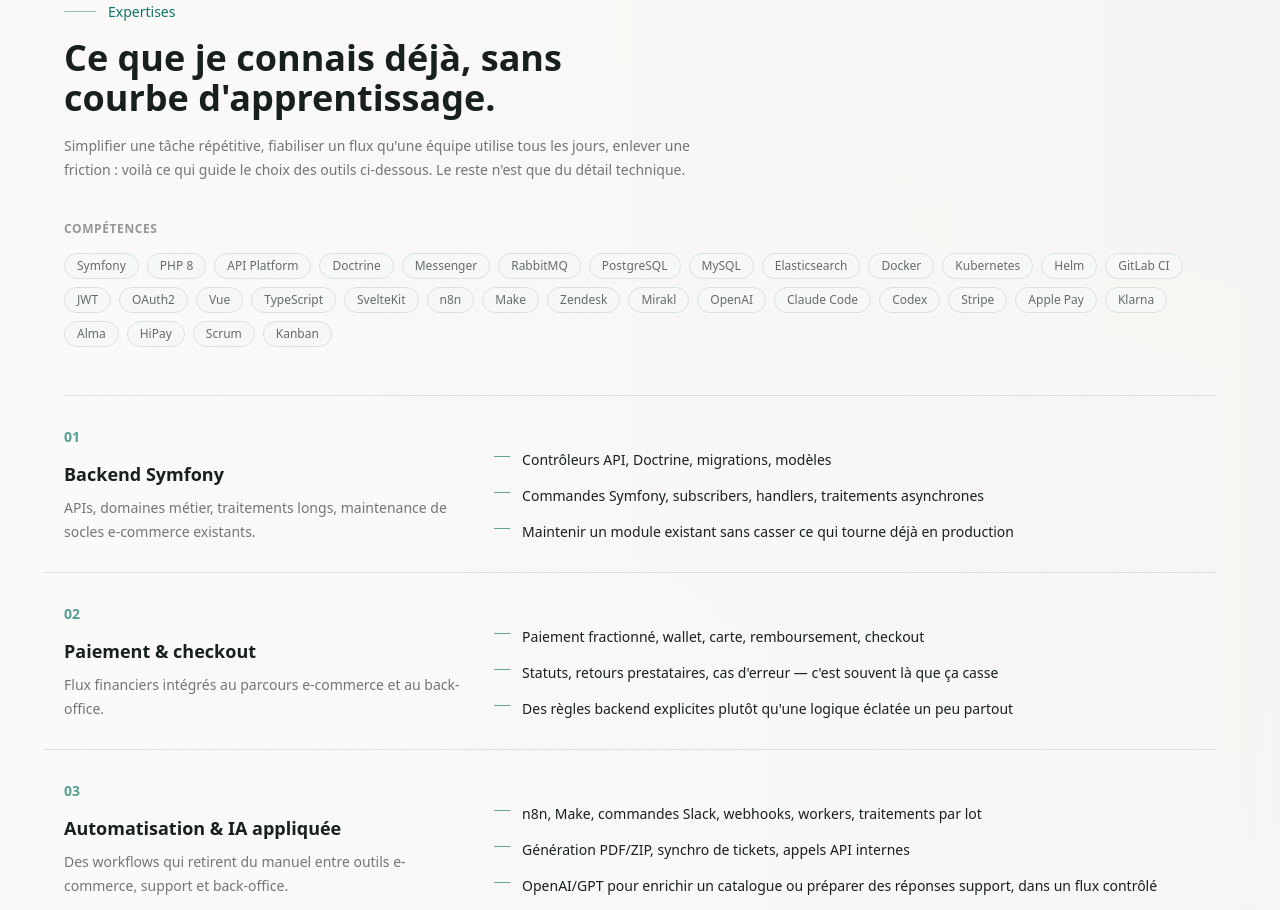
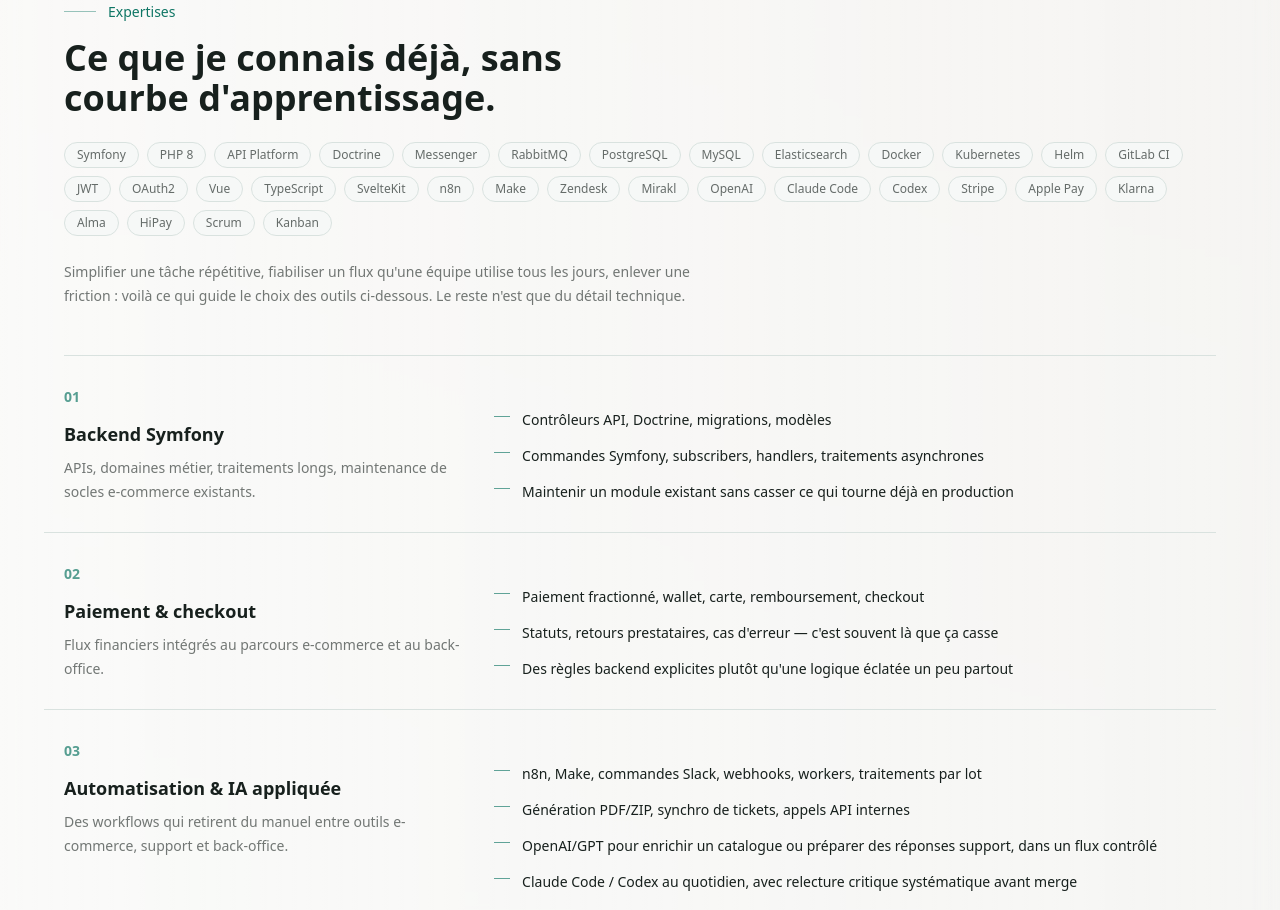
Before and after one commit to anthony-ringard/portfolio, a Vue app: page / in a window 1280 px wide. Shown: the part 5120-6030 px from the top of the page. Built offline with nearby package versions, Linux system fonts and the light colour scheme.

Commit message:
Move skill tags right below the Expertises heading
Tags now appear before the intro paragraph, so the quick visual scan
comes first and the descriptive text follows for readers who want it.

Co-Authored-By: Claude Sonnet 5 <noreply@anthropic.com>

```diff
--- a/src/components/ExpertisesSection.vue
+++ b/src/components/ExpertisesSection.vue
@@ -9,21 +9,16 @@ import RevealBlock from "./RevealBlock.vue";
       <RevealBlock>
         <p class="section-label">{{ site.sections.expertises.label }}</p>
         <h2 class="section-title mt-4">{{ site.sections.expertises.title }}</h2>
-        <p class="mt-4 max-w-2xl text-sm leading-6 text-ink/60">{{ site.sections.expertises.intro }}</p>
-      </RevealBlock>
 
-      <!-- Mots-clés -->
-      <RevealBlock :delay="60">
-        <h3 class="mt-10 text-xs font-semibold uppercase tracking-wider text-ink/45">
-          {{ site.ui.keywordsTitle }}
-        </h3>
-        <ul class="mt-4 flex flex-wrap gap-2">
+        <ul class="mt-6 flex flex-wrap gap-2">
           <li
             v-for="keyword in profile.keywords"
             :key="keyword"
             class="rounded-full border border-line bg-paper px-3 py-1 text-xs text-ink/65"
           >{{ keyword }}</li>
         </ul>
+
+        <p class="mt-6 max-w-2xl text-sm leading-6 text-ink/60">{{ site.sections.expertises.intro }}</p>
       </RevealBlock>
 
       <!-- Lignes d'expertise -->
```
